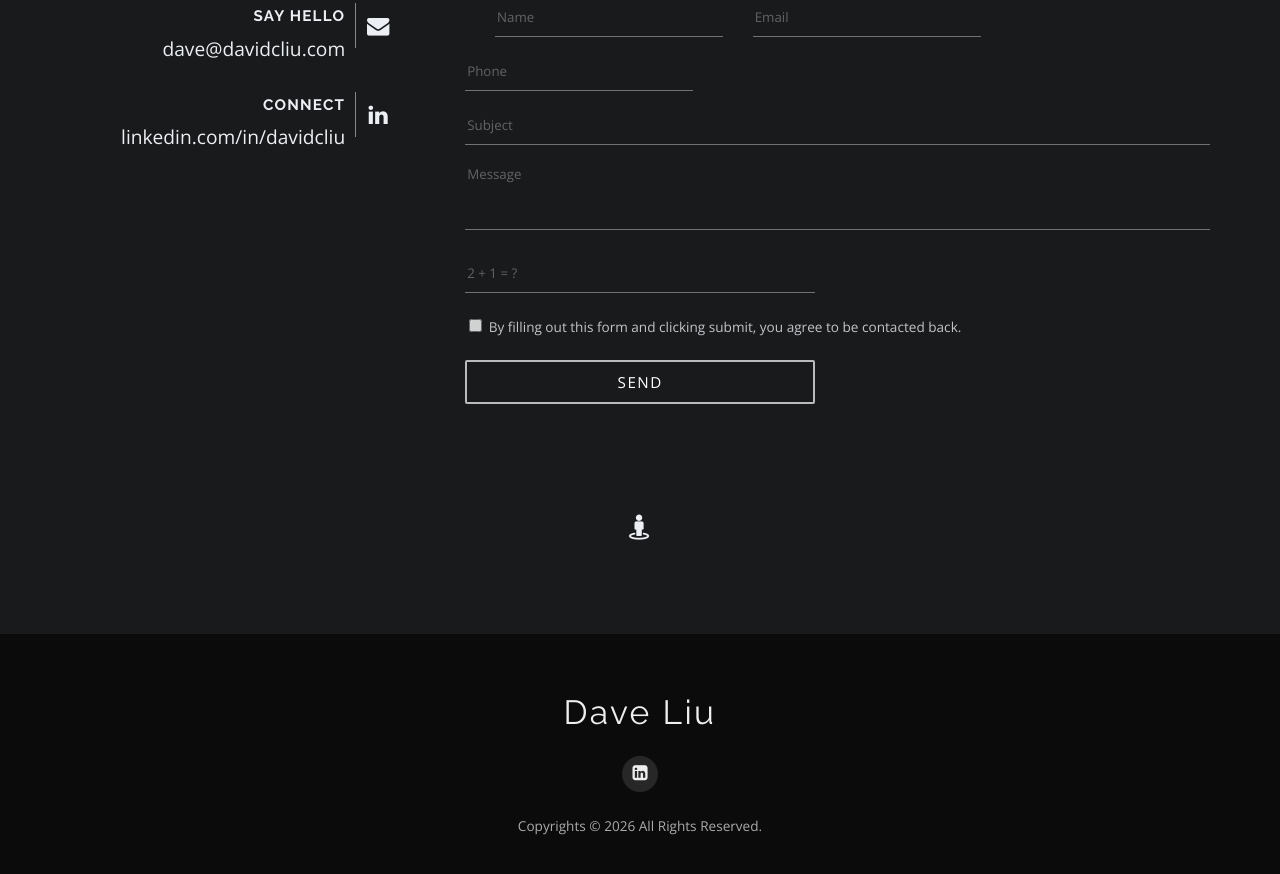
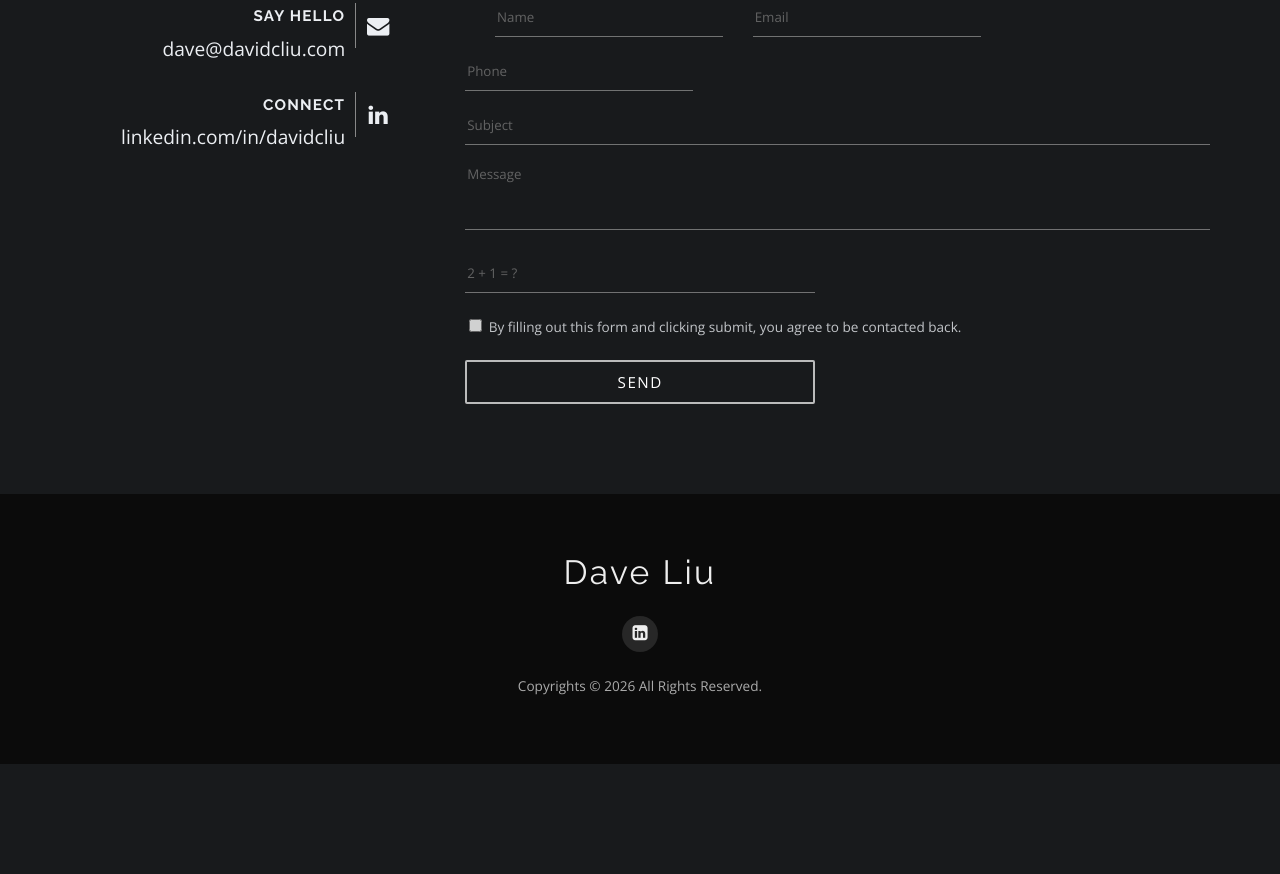
Before and after one commit to soloyolk/davidcliu, a plain HTML site: page index.html in a window 1280 px wide. Shown: the part 8345-9219 px from the top of the page. After the commit the page ends 9109 px from the top, so only its background shows below. Drawn offline with nearby package versions, Linux system fonts and the light colour scheme.

Commit message:
Update index.html

```diff
--- a/index.html
+++ b/index.html
@@ -408,14 +408,6 @@
         </div>
       </div>
     </div>
-
-    <div id="gmap">
-      <a href="#" onclick="return false;" aria-hidden="true"><i class="fa fa-street-view"></i></a>
-      <div class="circle-left"></div>
-      <div class="square"></div>
-      <div class="rectangle"></div>
-      <div class="circle-right"></div>
-    </div>
   </section>
 
 </main>
```
